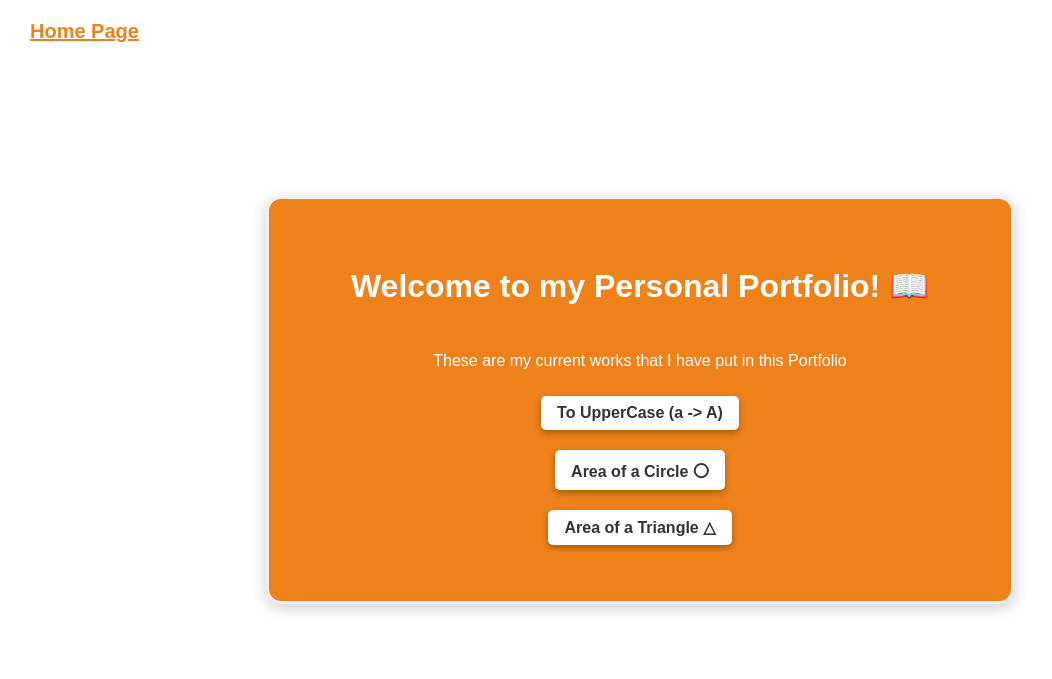
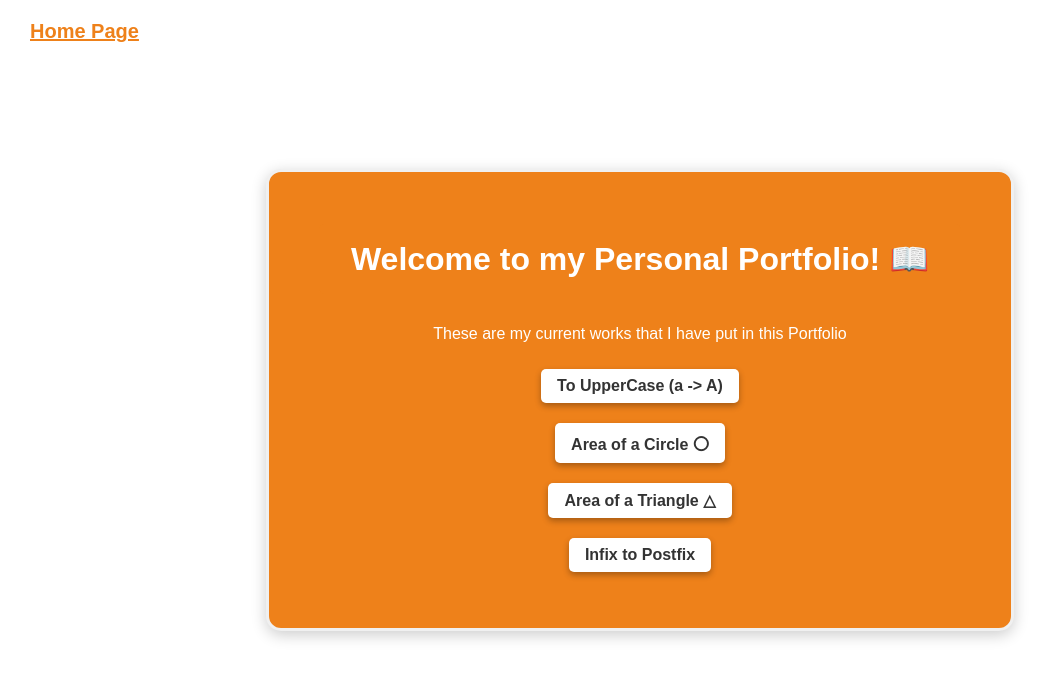
Before and after one commit to Trowa-Pups/dsa_lab_3_flask_intro, a Flask app: page /works in a window 1280 px wide. Shown: the top 679 px of the page, without its empty margins (0-1052 px from the left). Run offline with Flask 3, Linux system fonts and the light colour scheme.

Commit message:
added ConverttoPostfix

```diff
--- a/trowa_Flask_Intro/templates/work.html
+++ b/trowa_Flask_Intro/templates/work.html
@@ -89,6 +89,7 @@
                 <li><a href="/toUpperCase" class="btn">To UpperCase (a -> A)</a></li>
                 <li><a href="/areaOfcircle" class="btn">Area of a Circle 〇</a></li>
                 <li><a href="/areaOfTriangle" class="btn">Area of a Triangle △</a></li>
+                <li><a href="/converttoPostfix" class="btn">Infix to Postfix</a></li>
             </ul>
         </nav>
     </div>
```
